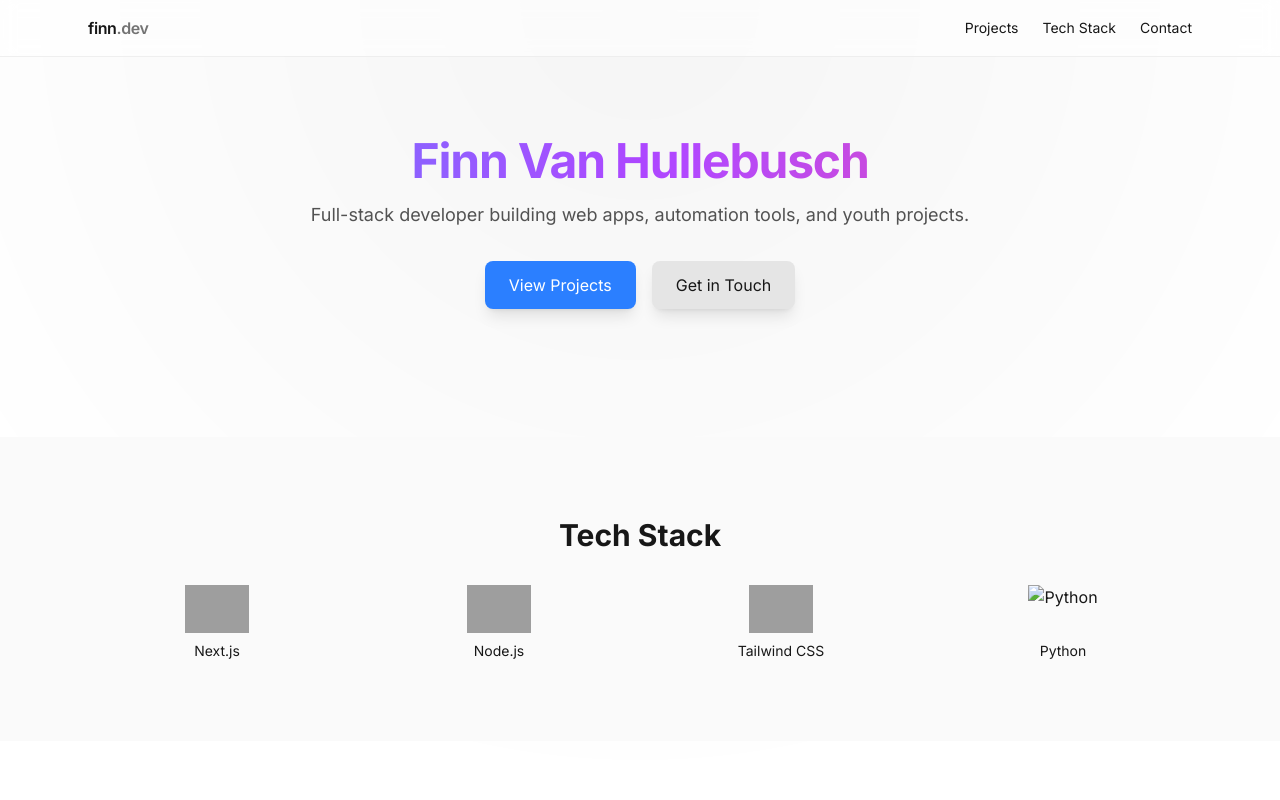
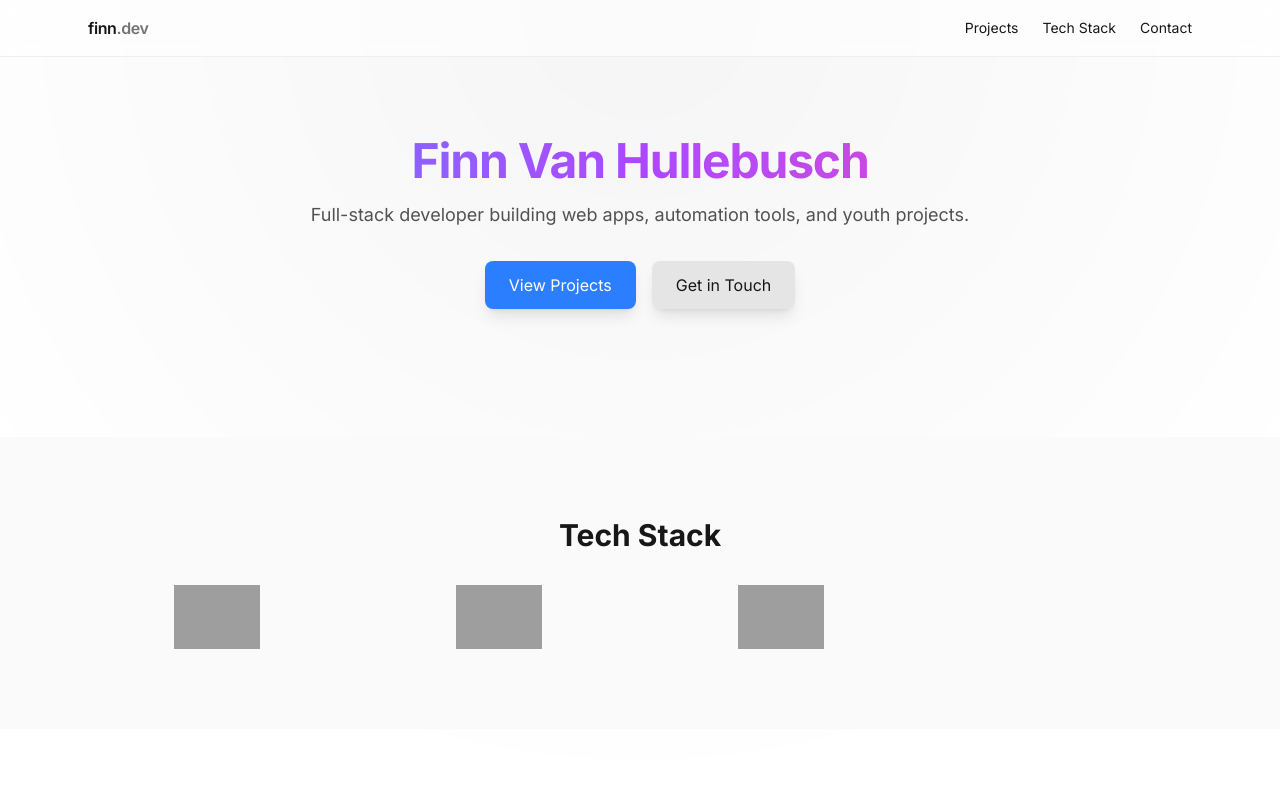
Before and after one commit to FinnVHH/portfolio-site, a website: page index.html in a window 1280 px wide. Shown: the top 800 px of the page. Drawn offline with Linux system fonts and the light colour scheme; grey boxes are pictures that could not be loaded.

Commit message:
Adjust logo sizes and remove Python from Tech Stack

```diff
--- a/index.html
+++ b/index.html
@@ -74,20 +74,13 @@
       <h2 class="text-3xl font-bold text-center">Tech Stack</h2>
       <div class="mt-8 grid grid-cols-2 sm:grid-cols-4 gap-6">
         <div class="flex flex-col items-center">
-          <img src="https://cdn.brandfetch.io/id2alue-rx/theme/dark/logo.svg?c=1dxbfHSJFAPEGdCLU4o5B" alt="Next.js" class="h-12">
-          <span class="mt-2 text-sm">Next.js</span>
+          <img src="https://cdn.brandfetch.io/id2alue-rx/theme/dark/logo.svg?c=1dxbfHSJFAPEGdCLU4o5B" alt="Next.js" class="h-16 w-auto">
         </div>
         <div class="flex flex-col items-center">
-          <img src="https://cdn.brandfetch.io/id7JRtQEAa/w/820/h/502/theme/dark/logo.png?c=1dxbfHSJFAPEGdCLU4o5B" alt="Node.js" class="h-12">
-          <span class="mt-2 text-sm">Node.js</span>
+          <img src="https://cdn.brandfetch.io/id7JRtQEAa/w/820/h/502/theme/dark/logo.png?c=1dxbfHSJFAPEGdCLU4o5B" alt="Node.js" class="h-16 w-auto">
         </div>
         <div class="flex flex-col items-center">
-          <img src="https://cdn.brandfetch.io/idMNEQh7-0/theme/dark/logo.svg?c=1dxbfHSJFAPEGdCLU4o5B" alt="Tailwind CSS" class="h-12">
-          <span class="mt-2 text-sm">Tailwind CSS</span>
-        </div>
-        <div class="flex flex-col items-center">
-          <img src="/assets/images/python.svg" alt="Python" class="h-12">
-          <span class="mt-2 text-sm">Python</span>
+          <img src="https://cdn.brandfetch.io/idMNEQh7-0/theme/dark/logo.svg?c=1dxbfHSJFAPEGdCLU4o5B" alt="Tailwind CSS" class="h-16 w-auto">
         </div>
       </div>
     </div>
@@ -172,20 +165,16 @@
       <h2 class="text-3xl font-bold text-center">Tech Stack</h2>
       <div class="mt-8 grid grid-cols-2 sm:grid-cols-4 gap-6">
         <div class="flex flex-col items-center">
-          <img src="https://cdn.brandfetch.io/id2alue-rx/theme/dark/logo.svg?c=1dxbfHSJFAPEGdCLU4o5B" alt="Next.js" class="h-12">
+          <img src="https://cdn.brandfetch.io/id2alue-rx/theme/dark/logo.svg?c=1dxbfHSJFAPEGdCLU4o5B" alt="Next.js" class="h-16 w-auto">
           <span class="mt-2 text-sm">Next.js</span>
         </div>
         <div class="flex flex-col items-center">
-          <img src="https://cdn.brandfetch.io/id7JRtQEAa/w/820/h/502/theme/dark/logo.png?c=1dxbfHSJFAPEGdCLU4o5B" alt="Node.js" class="h-12">
+          <img src="https://cdn.brandfetch.io/id7JRtQEAa/w/820/h/502/theme/dark/logo.png?c=1dxbfHSJFAPEGdCLU4o5B" alt="Node.js" class="h-16 w-auto">
           <span class="mt-2 text-sm">Node.js</span>
         </div>
         <div class="flex flex-col items-center">
-          <img src="https://cdn.brandfetch.io/idMNEQh7-0/theme/dark/logo.svg?c=1dxbfHSJFAPEGdCLU4o5B" alt="Tailwind CSS" class="h-12">
+          <img src="https://cdn.brandfetch.io/idMNEQh7-0/theme/dark/logo.svg?c=1dxbfHSJFAPEGdCLU4o5B" alt="Tailwind CSS" class="h-16 w-auto">
           <span class="mt-2 text-sm">Tailwind CSS</span>
-        </div>
-        <div class="flex flex-col items-center">
-          <img src="/assets/images/python.svg" alt="Python" class="h-12">
-          <span class="mt-2 text-sm">Python</span>
         </div>
       </div>
     </div>
```
Also changed, not shown: assets/css/output.css.
